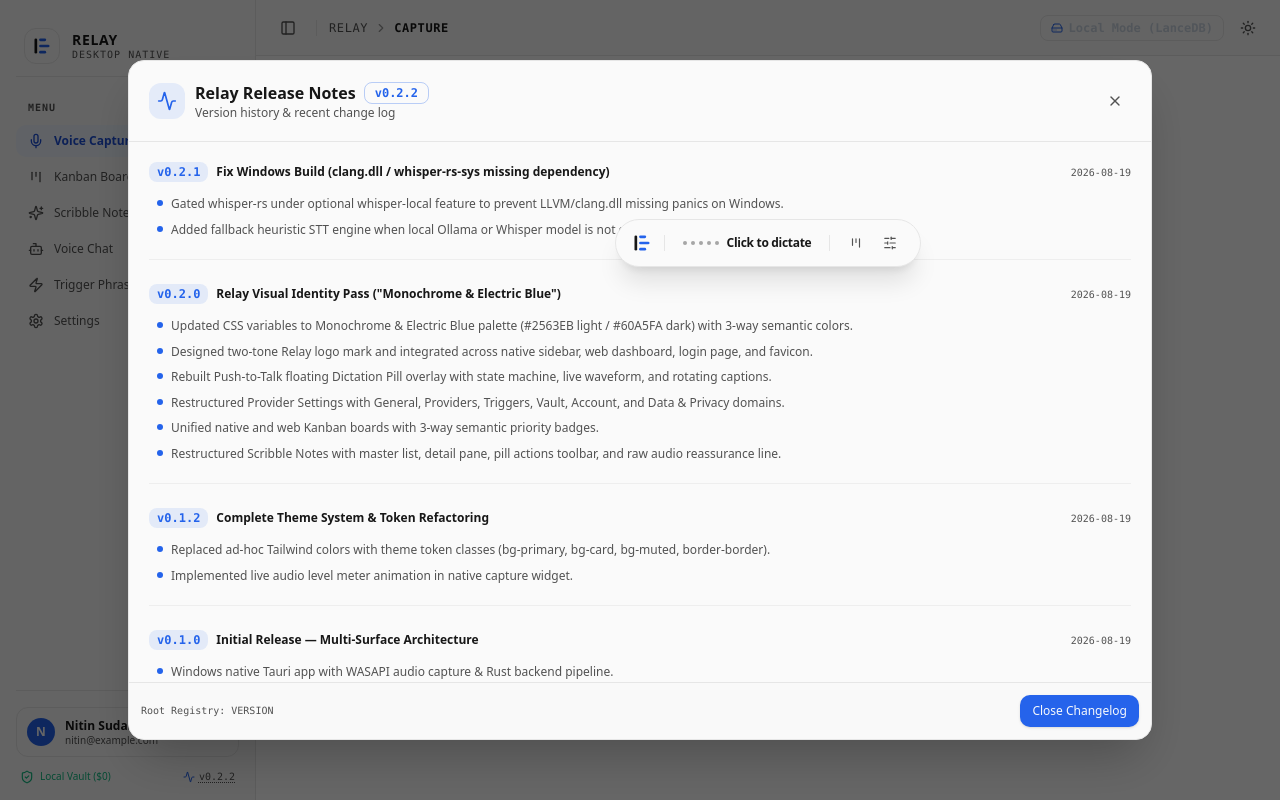
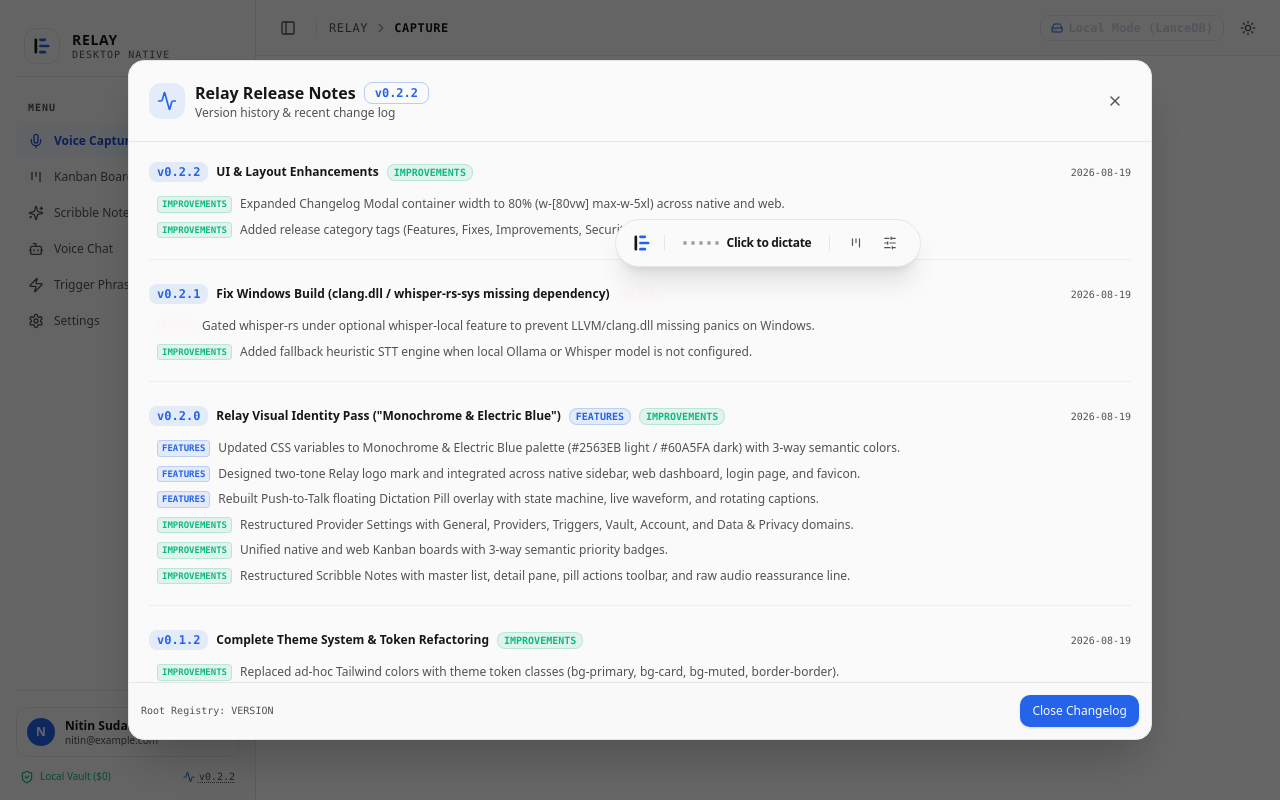
Before and after one commit to Nitinsudarshan/Relay, a React (Vite) app in the folder native/: page / in a window 1280 px wide. Both pictures are taken after a click on the button "v0.2.2". Built offline with nearby package versions, Linux system fonts and the light colour scheme.

Commit message:
feat(ui): add category tag badges (Features, Fixes, Improvements, Security) to release logs

```diff
--- a/native/src/components/common/ChangelogModal.tsx
+++ b/native/src/components/common/ChangelogModal.tsx
@@ -1,7 +1,8 @@
 import React from 'react';
 import { Badge } from '@/components/ui/badge';
 import { Button } from '@/components/ui/button';
-import { X, Sparkles, ShieldCheck, Cpu, Zap, Activity } from 'lucide-react';
+import { X, Activity } from 'lucide-react';
+import { cn } from '@/lib/utils';
 
 interface ChangelogModalProps {
   open: boolean;
@@ -11,13 +12,25 @@ interface ChangelogModalProps {
 
 export const CHANGELOG_DATA = [
   {
+    version: '0.2.2',
+    date: '2026-08-19',
+    type: 'patch',
+    title: 'UI & Layout Enhancements',
+    tags: ['Improvements'],
+    items: [
+      { category: 'Improvements', text: 'Expanded Changelog Modal container width to 80% (w-[80vw] max-w-5xl) across native and web.' },
+      { category: 'Improvements', text: 'Added release category tags (Features, Fixes, Improvements, Security) to release logs.' },
+    ],
+  },
+  {
     version: '0.2.1',
     date: '2026-08-19',
     type: 'patch',
     title: 'Fix Windows Build (clang.dll / whisper-rs-sys missing dependency)',
+    tags: ['Fixes'],
     items: [
-      'Gated whisper-rs under optional whisper-local feature to prevent LLVM/clang.dll missing panics on Windows.',
-      'Added fallback heuristic STT engine when local Ollama or Whisper model is not configured.',
+      { category: 'Fixes', text: 'Gated whisper-rs under optional whisper-local feature to prevent LLVM/clang.dll missing panics on Windows.' },
+      { category: 'Improvements', text: 'Added fallback heuristic STT engine when local Ollama or Whisper model is not configured.' },
     ],
   },
   {
@@ -25,13 +38,14 @@ export const CHANGELOG_DATA = [
     date: '2026-08-19',
     type: 'minor',
     title: 'Relay Visual Identity Pass ("Monochrome & Electric Blue")',
+    tags: ['Features', 'Improvements'],
     items: [
-      'Updated CSS variables to Monochrome & Electric Blue palette (#2563EB light / #60A5FA dark) with 3-way semantic colors.',
-      'Designed two-tone Relay logo mark and integrated across native sidebar, web dashboard, login page, and favicon.',
-      'Rebuilt Push-to-Talk floating Dictation Pill overlay with state machine, live waveform, and rotating captions.',
-      'Restructured Provider Settings with General, Providers, Triggers, Vault, Account, and Data & Privacy domains.',
-      'Unified native and web Kanban boards with 3-way semantic priority badges.',
-      'Restructured Scribble Notes with master list, detail pane, pill actions toolbar, and raw audio reassurance line.',
+      { category: 'Features', text: 'Updated CSS variables to Monochrome & Electric Blue palette (#2563EB light / #60A5FA dark) with 3-way semantic colors.' },
+      { category: 'Features', text: 'Designed two-tone Relay logo mark and integrated across native sidebar, web dashboard, login page, and favicon.' },
+      { category: 'Features', text: 'Rebuilt Push-to-Talk floating Dictation Pill overlay with state machine, live waveform, and rotating captions.' },
+      { category: 'Improvements', text: 'Restructured Provider Settings with General, Providers, Triggers, Vault, Account, and Data & Privacy domains.' },
+      { category: 'Improvements', text: 'Unified native and web Kanban boards with 3-way semantic priority badges.' },
+      { category: 'Improvements', text: 'Restructured Scribble Notes with master list, detail pane, pill actions toolbar, and raw audio reassurance line.' },
     ],
   },
   {
@@ -39,9 +53,10 @@ export const CHANGELOG_DATA = [
     date: '2026-08-19',
     type: 'patch',
     title: 'Complete Theme System & Token Refactoring',
+    tags: ['Improvements'],
     items: [
-      'Replaced ad-hoc Tailwind colors with theme token classes (bg-primary, bg-card, bg-muted, border-border).',
-      'Implemented live audio level meter animation in native capture widget.',
+      { category: 'Improvements', text: 'Replaced ad-hoc Tailwind colors with theme token classes (bg-primary, bg-card, bg-muted, border-border).' },
+      { category: 'Improvements', text: 'Implemented live audio level meter animation in native capture widget.' },
     ],
   },
   {
@@ -49,9 +64,10 @@ export const CHANGELOG_DATA = [
     date: '2026-08-19',
     type: 'major',
     title: 'Initial Release — Multi-Surface Architecture',
+    tags: ['Features'],
     items: [
-      'Windows native Tauri app with WASAPI audio capture & Rust backend pipeline.',
-      'Next.js web dashboard with Supabase Cloud hybrid sync.',
+      { category: 'Features', text: 'Windows native Tauri app with WASAPI audio capture & Rust backend pipeline.' },
+      { category: 'Features', text: 'Next.js web dashboard with Supabase Cloud hybrid sync.' },
     ],
   },
 ];
@@ -97,12 +113,27 @@ export const ChangelogModal: React.FC<ChangelogModalProps> = ({
         <div className="flex-1 overflow-y-auto p-4 md:p-5 space-y-6">
           {CHANGELOG_DATA.map((entry) => (
             <div key={entry.version} className="space-y-2 border-b border-border/60 pb-5 last:border-none last:pb-0">
-              <div className="flex items-center justify-between">
-                <div className="flex items-center gap-2">
+              <div className="flex flex-wrap items-center justify-between gap-2">
+                <div className="flex flex-wrap items-center gap-2">
                   <span className="font-mono font-bold text-xs text-primary bg-primary/10 px-2 py-0.5 rounded-md">
                     v{entry.version}
                   </span>
                   <span className="text-xs font-bold text-foreground">{entry.title}</span>
+                  {entry.tags.map((tag) => (
+                    <Badge
+                      key={tag}
+                      variant="outline"
+                      className={cn(
+                        "text-[10px] font-mono uppercase px-1.5 py-0 border-transparent",
+                        tag === 'Features' && "bg-primary/10 text-primary border-primary/20",
+                        tag === 'Fixes' && "bg-destructive/10 text-destructive border-destructive/20",
+                        tag === 'Improvements' && "bg-emerald-500/10 text-emerald-500 border-emerald-500/20",
+                        tag === 'Security' && "bg-amber-500/10 text-amber-500 border-amber-500/20"
+                      )}
+                    >
+                      {tag}
+                    </Badge>
+                  ))}
                 </div>
                 <span className="font-mono text-[10px] text-muted-foreground">{entry.date}</span>
               </div>
@@ -110,8 +141,19 @@ export const ChangelogModal: React.FC<ChangelogModalProps> = ({
               <ul className="space-y-1.5 pt-1 pl-2">
                 {entry.items.map((item, idx) => (
                   <li key={idx} className="text-xs text-muted-foreground flex items-start gap-2 leading-relaxed">
-                    <span className="w-1.5 h-1.5 rounded-full bg-primary shrink-0 mt-1.5" />
-                    <span>{item}</span>
+                    <Badge
+                      variant="outline"
+                      className={cn(
+                        "text-[9px] font-mono uppercase px-1 py-0 rounded shrink-0 mt-0.5",
+                        item.category === 'Features' && "bg-primary/10 text-primary border-primary/20",
+                        item.category === 'Fixes' && "bg-destructive/10 text-destructive border-destructive/20",
+                        item.category === 'Improvements' && "bg-emerald-500/10 text-emerald-500 border-emerald-500/20",
+                        item.category === 'Security' && "bg-amber-500/10 text-amber-500 border-amber-500/20"
+                      )}
+                    >
+                      {item.category}
+                    </Badge>
+                    <span>{item.text}</span>
                   </li>
                 ))}
               </ul>
```
Also changed, not shown: 1 other file (tests, documents, lock files or other folders).
